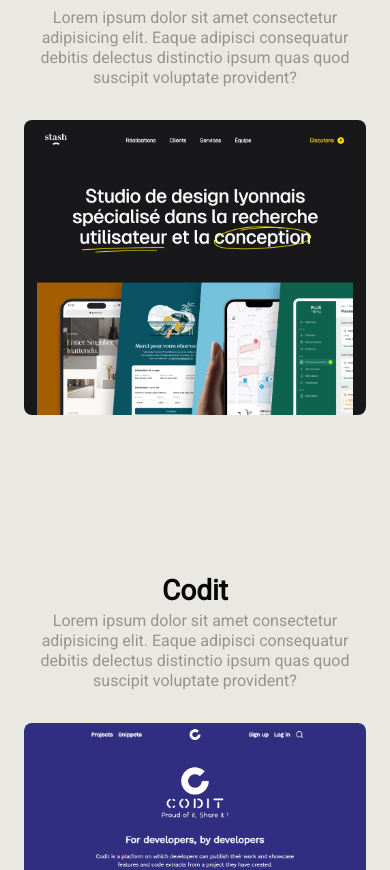
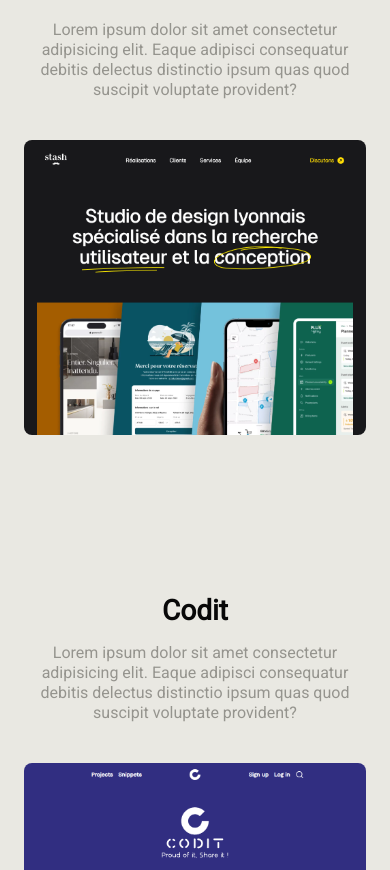
Before and after one commit to SebastienLaurentt/Portfolio-V2, a Next.js app: page / in a window 390 px wide. Shown: the part 1560-2430 px from the top of the page. Built offline with nearby package versions, Linux system fonts and the light colour scheme.

Commit message:
update project card css for mobile

```diff
--- a/components/ProjectCard/ProjectCard.tsx
+++ b/components/ProjectCard/ProjectCard.tsx
@@ -24,10 +24,10 @@ const ProjectCard = ({
     <div className={`mb-40 md:mb-36 lg:mb-48 ${classname}`}>
       <div className={`md:flex ${isRowReverse} md:items-center md:gap-x-12 w-full`}>
         <div className="text-center  md:w-4/5 xl:w-3/5 ">
-          <h3 className="mb-1 md:mb-3">{projectTitle}</h3>
+          <h3 className="mb-4 md:mb-3">{projectTitle}</h3>
           <p className="text-sm md:text-sm max-w-[320px]  mx-auto ">{projectDescription}</p>
         </div>
-        <div className="mt-8 md:mt-0 ">
+        <div className="mt-[40px] md:mt-0 ">
           <Image src={src} alt={alt} className="rounded-lg" />
         </div>
       </div>
```
